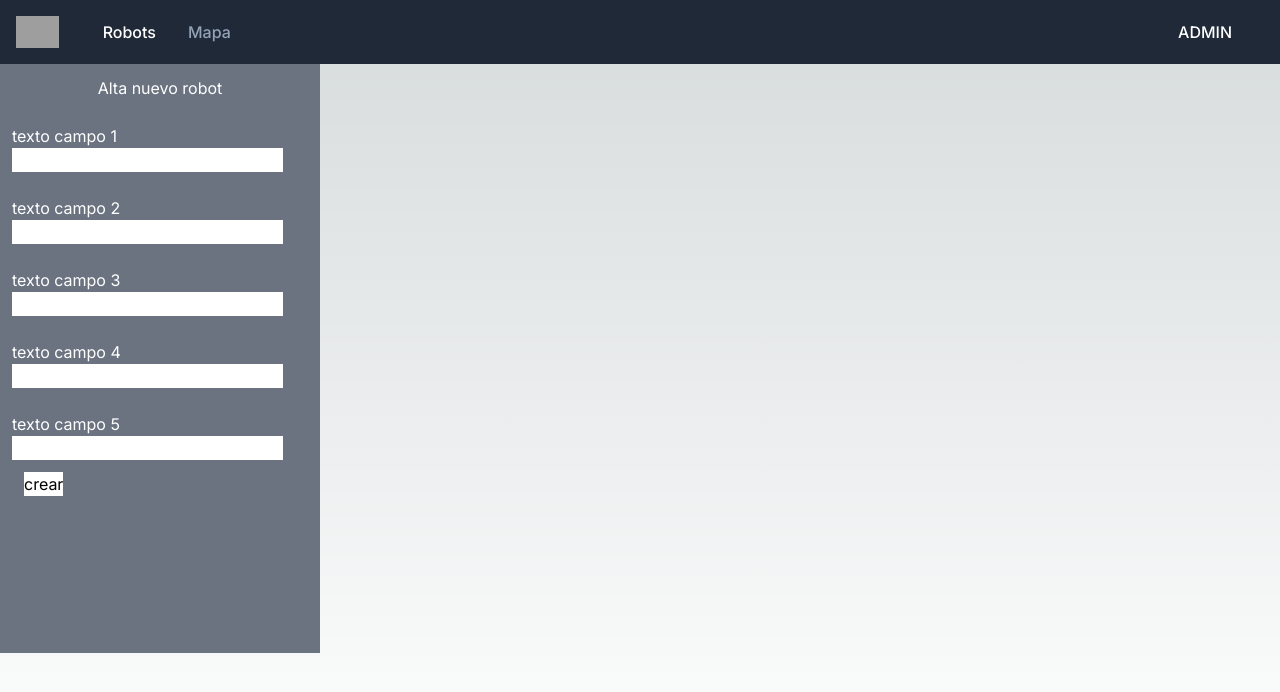
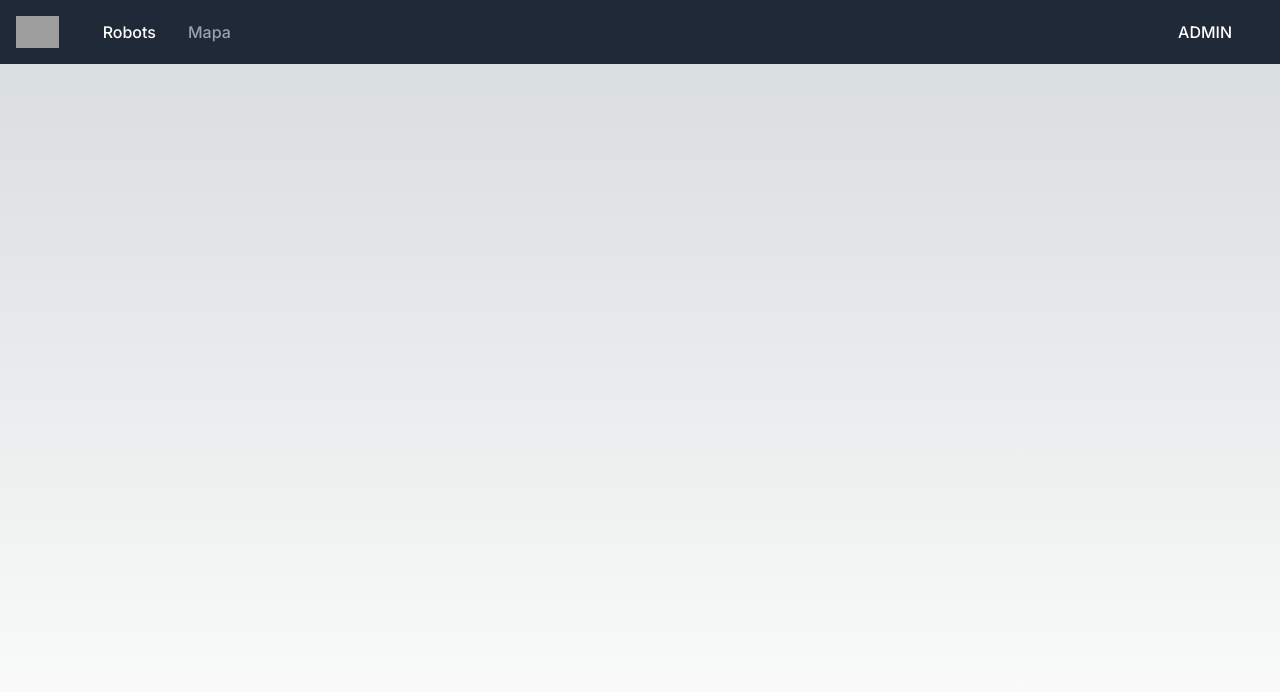
Before and after one commit to Astrovik3/front-integracion, a Next.js app: page /home in a window 1280 px wide. Shown: the top 692 px of the page. Built offline with nearby package versions, Linux system fonts and the light colour scheme; grey boxes are pictures that could not be loaded.

Commit message:
material ui

```diff
--- a/src/app/components/sideABM.js
+++ /dev/null
@@ -1,42 +0,0 @@
-
-export default function SideABM() {
-  return (
-    <div className="h-4/5 w-80 bg-gray-500">
-      <p className="text-center p-3 text-white">Alta nuevo robot</p>
-
-      <form action="" className="p-3 text-white">
-        <label>texto campo 1</label>
-        <br />
-        <input type="text" className="w-11/12"/>
-        <br />
-        <br />
-
-        <label>texto campo 2</label>
-        <br />
-        <input type="text" className="w-11/12" />
-        <br />
-        <br />
-
-        <label>texto campo 3</label>
-        <br />
-        <input type="text" className="w-11/12" />
-        <br />
-        <br />
-
-        <label>texto campo 4</label>
-        <br />
-        <input type="text" className="w-11/12" />
-        <br />
-        <br />
-
-        <label>texto campo 5</label>
-        <br />
-        <input type="text" className="w-11/12" />
-        <br />
-        <button type="button" className="m-3 bg-white text-black">crear</button>
-
-      </form>
-
-    </div>
-  )
-}
--- a/src/app/home/page.js
+++ b/src/app/home/page.js
@@ -1,5 +1,4 @@
 import NavBar from "../components/navBar"
-import SideABM from "../components/sideABM"
 
 export default function Home() {
   return (
@@ -7,7 +6,6 @@ export default function Home() {
       <NavBar />
 
       <div className="h-full">
-        <SideABM />
 
       </div>
     </main>
```
Also changed, not shown: package.json (+5 -2 lines), 1 other file (tests, documents, lock files or other folders).
